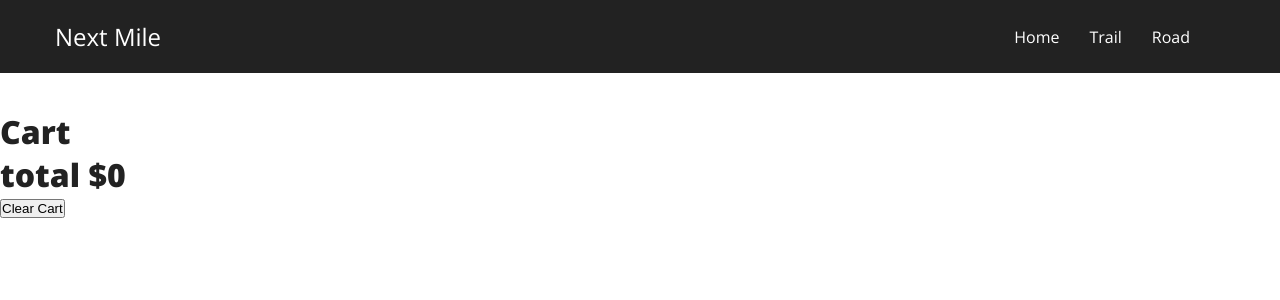
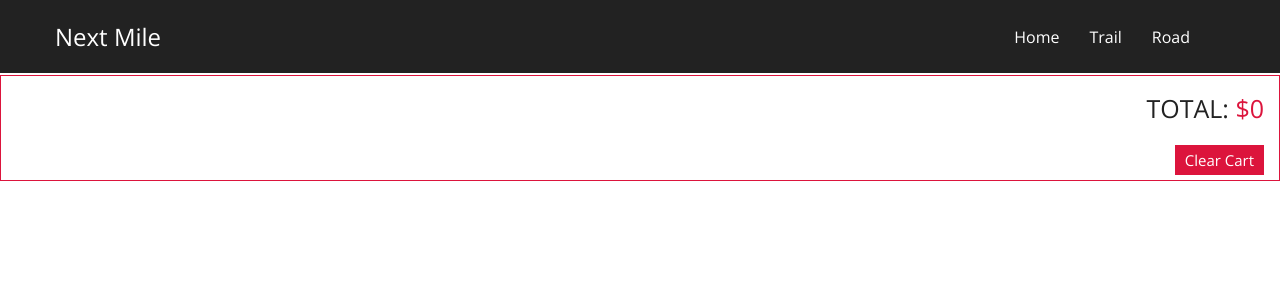
Before and after one commit to ValeQRamos/next-mile, a React (Vite) app: page /cart in a window 1280 px wide. Shown: the top 300 px of the page. Built offline with nearby package versions, Linux system fonts and the light colour scheme.

Commit message:
adding styles to cart

```diff
--- a/src/components/CartContainer/CartContainer.css
+++ b/src/components/CartContainer/CartContainer.css
@@ -0,0 +1,65 @@
+.cart-container {
+  border: 1px solid crimson;
+  margin-top: 75px;
+}
+
+.cart-item-container {
+  border: 1px solid #222;
+  margin: 10px;
+  display: flex;
+  justify-content: space-between;
+  align-items: center;
+}
+
+.remove-item {
+  border: none;
+  background-color: crimson;
+  color: #fff;
+  width: 35px;
+  height: 35px;
+  margin: 5px;
+}
+
+.remove-item:active {
+  transform: scale(0.92);
+}
+
+.cart-total {
+  font-size: 25px;
+  font-weight: 300;
+  color: #222;
+  text-align: end;
+  margin: 15px;
+}
+
+.cart-total > span {
+  font-weight: 400;
+  color: crimson;
+}
+
+.clear-cart-container {
+  display: flex;
+  justify-content: flex-end;
+  align-items: center;
+  margin-right: 10px;
+}
+
+.clear-cart {
+  border: none;
+  color: #fff;
+  background-color: crimson;
+  font-family: inherit;
+  font-size: 15px;
+  padding: 5px 10px;
+  margin: 5px;
+}
+
+.clear-cart:active {
+  transform: scale(0.98)
+}
+
+@media (max-width: 600px) {
+  .cart-img {
+    display: none;
+  }
+}
--- a/src/components/CartContainer/CartContainer.jsx
+++ b/src/components/CartContainer/CartContainer.jsx
@@ -1,23 +1,34 @@
 import { useCartContext } from "../../context/CartContext";
+import "./CartContainer.css";
 const CartContainer = () => {
-  const { cartList, clearCart, removeItem, totalToPay } = useCartContext();
+  const { cartList, clearCart, removeItem, totalToPay, totalItems } =
+    useCartContext();
 
   return (
-    <div>
-      <br /> <br /> <br /> <br /> <br />
-      <h1>Cart</h1>
-      <div>
-        {cartList.map((prod) => (
-          <div key={prod.id}>
-            <img src={prod.img} width={150} alt={prod.title} />
-            <label>
-              Price:{prod.price} Quantity:{prod.quantity}
-            </label>
-            <button onClick={() => removeItem(prod.id)}> X </button>
-          </div>
-        ))}
-        <h1>total ${totalToPay()} </h1>
-        <button onClick={clearCart}>Clear Cart</button>
+    <div className="cart-container">
+      {cartList.map((prod) => (
+        <div key={prod.id} className="cart-item-container">
+          <img
+            className="cart-img"
+            src={prod.img}
+            width={150}
+            alt={prod.title}
+          />
+          <label>
+            {prod.title} | Price: ${prod.price} | Qty: {prod.quantity}
+          </label>
+          <button className="remove-item" onClick={() => removeItem(prod.id)}>
+            X
+          </button>
+        </div>
+      ))}
+      <h2 className="cart-total">
+        TOTAL: <span> ${totalToPay()} </span>
+      </h2>
+      <div className="clear-cart-container">
+        <button className="clear-cart" onClick={clearCart}>
+          Clear Cart
+        </button>
       </div>
     </div>
   );
--- a/src/components/CartWidget/CartWidget.jsx
+++ b/src/components/CartWidget/CartWidget.jsx
@@ -1,14 +1,15 @@
 import { FaShoppingCart } from "react-icons/fa";
 import { useCartContext } from "../../context/CartContext";
+import { Link } from "react-router-dom";
 
 const CartWidget = () => {
   const { totalItems } = useCartContext();
   return (
     <div className="cart">
       {totalItems() > 0 && (
-        <li>
+        <Link to="/cart">
           <FaShoppingCart /> {totalItems()}
-        </li>
+        </Link>
       )}
     </div>
   );
--- a/src/context/CartContext.jsx
+++ b/src/context/CartContext.jsx
@@ -28,7 +28,8 @@ export const CartContextProvider = ({ children }) => {
     if (!cartList.length) return 0;
     return cartList
       .map((prod) => prod.price * prod.quantity)
-      .reduce((a, b) => a + b);
+      .reduce((a, b) => a + b)
+      .toFixed(2);
   };
 
   const totalItems = () => {
@@ -36,7 +37,6 @@ export const CartContextProvider = ({ children }) => {
     return cartList.map((prod) => prod.quantity).reduce((a, b) => a + b);
   };
 
-  // Cantidad total de productos
   // No duplicados
 
   return (
```
